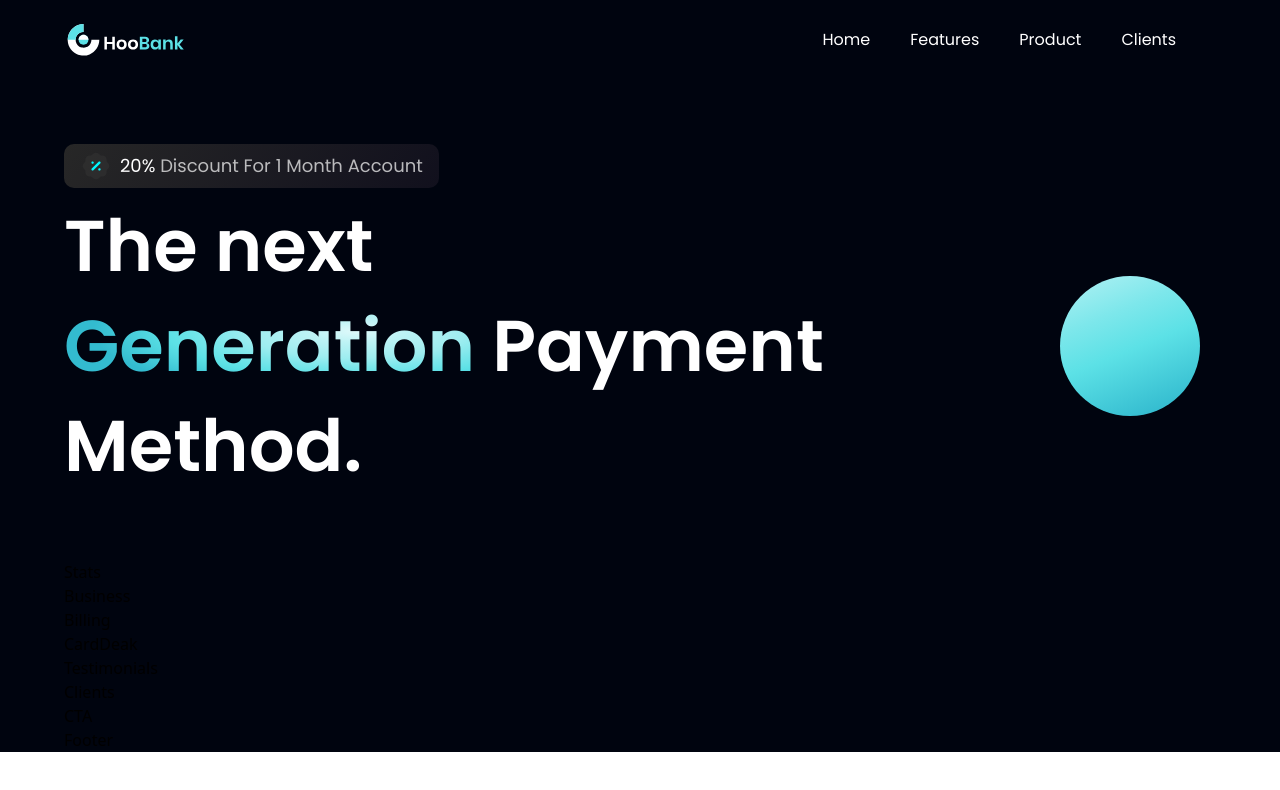
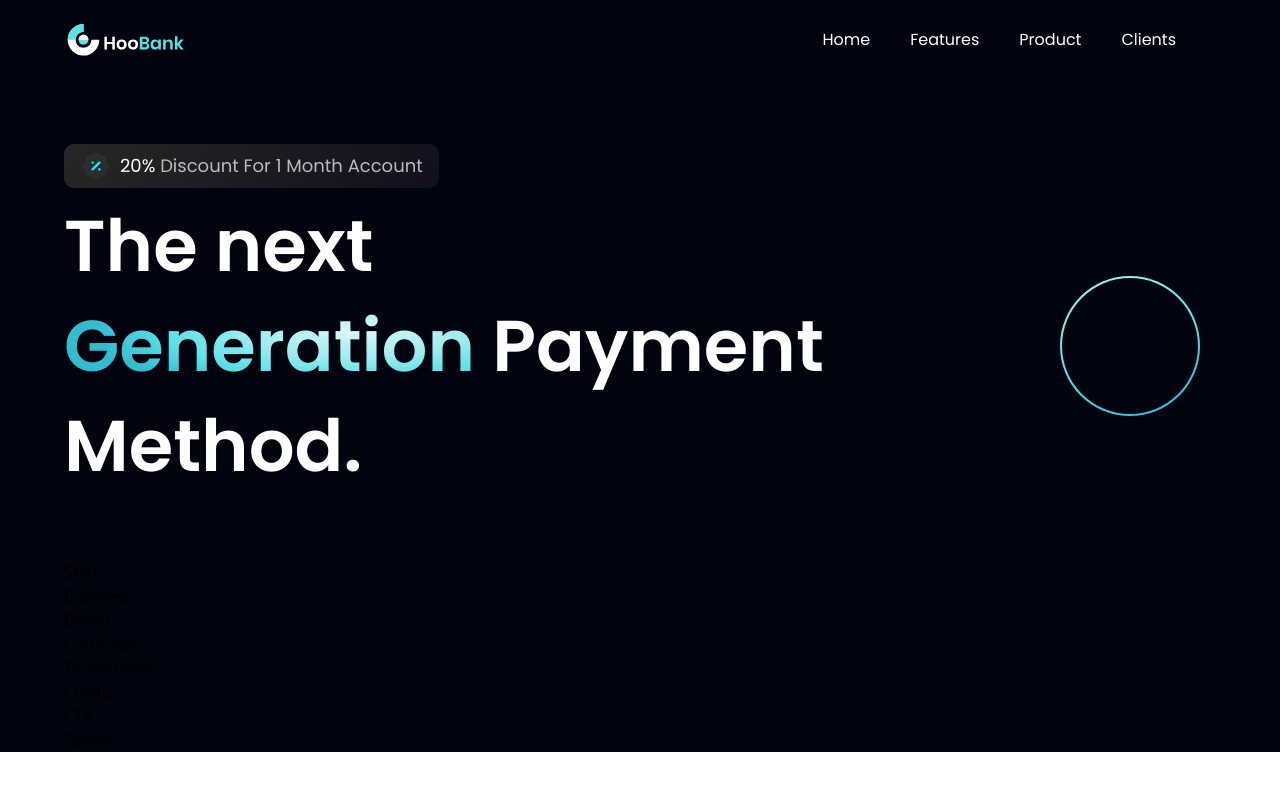
Before and after one commit to laney522/bank, a React app in the folder bank_modern_app/: page / in a window 1280 px wide. Shown: the top 790 px of the page. Built offline with nearby package versions, Linux system fonts and the light colour scheme; the HTML template or start-up script is replaced by a standard one.

Commit message:
update GetStarted.jsx

```diff
--- a/bank_modern_app/src/components/GetStarted.jsx
+++ b/bank_modern_app/src/components/GetStarted.jsx
@@ -3,7 +3,8 @@
 
 const GetStarted = () => (
   <div className={`${styles.flexCenter} w-[140px] h-[140px]
-  rounded-full bg-blue-gradient`}>
+  rounded-full bg-blue-gradient p-[2px] cursor-pointer`}>
+    <div className={`${styles.flexCenter} flex-col bg-primary w-[100%] h-[100%] rounded-full`}></div>
 
   </div>
 )
```
